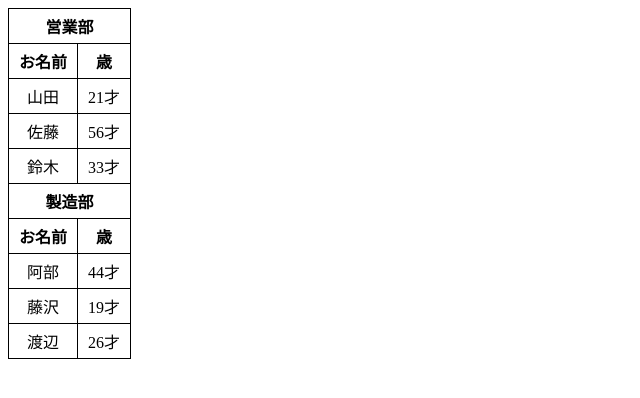
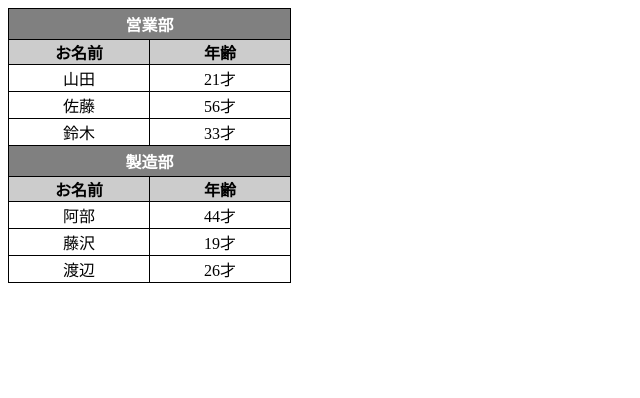
Before and after one commit to LITSAICHIEN/JavaScript, a plain HTML site: page Ajax/index.html in a window 1280 px wide. Shown: the whole page, without its empty margins (0-640 px from the left). Drawn offline with nearby package versions, Linux system fonts and the light colour scheme.

Commit message:
Add files via upload

```diff
--- a/Ajax/script.js
+++ b/Ajax/script.js
@@ -5,7 +5,7 @@ $(document).ready(function () {
     dataType: 'json',
     success: function(data){
           for(var i in data){
-          $('#output').append('<tr><th colspan="2">' + data[i].division + '</th></tr>'+'<tr><th>お名前</th><th>歳</th></tr>');
+          $('#output').append('<tr><th colspan="2" class="first">' + data[i].division + '</th></tr>'+'<tr><th scope="col">お名前</th><th scope="col">年齢</th></tr>');
               for(var j in data[i].person){
                   $('#output').append('<tr><td>' + data[i].person[j].name + '</td><td>' + data[i].person[j].age + '才</td></tr>');
               }
--- a/Ajax/style.css
+++ b/Ajax/style.css
@@ -4,6 +4,15 @@ table, td, th {
   border-collapse: collapse;
   border: 1px solid #000000;
 }
-table td, table th {
-  padding: 5px 10px;
+table th {
+  width: 100px;
+  padding: 0 20px;
 }
+th.first {
+  padding: 3px 0;
+  background-color: gray;
+  color: #fff;
+}
+th {
+  background-color: #ccc;
+}
```
Also changed, not shown: JS/images/autoslide1.jpg, JS/images/autoslide2.jpg, JS/images/autoslide3.jpg, JS/images/autoslide4.jpg, JS/images/bannerslide1.jpg, JS/images/bannerslide2.jpg, JS/images/bannerslide3.jpg, JS/images/bannerslide4.jpg, JS/images/lightslide1.jpg, JS/images/lightslide2.jpg, JS/images/lightslide3.jpg, JS/images/lightslide4.jpg.
